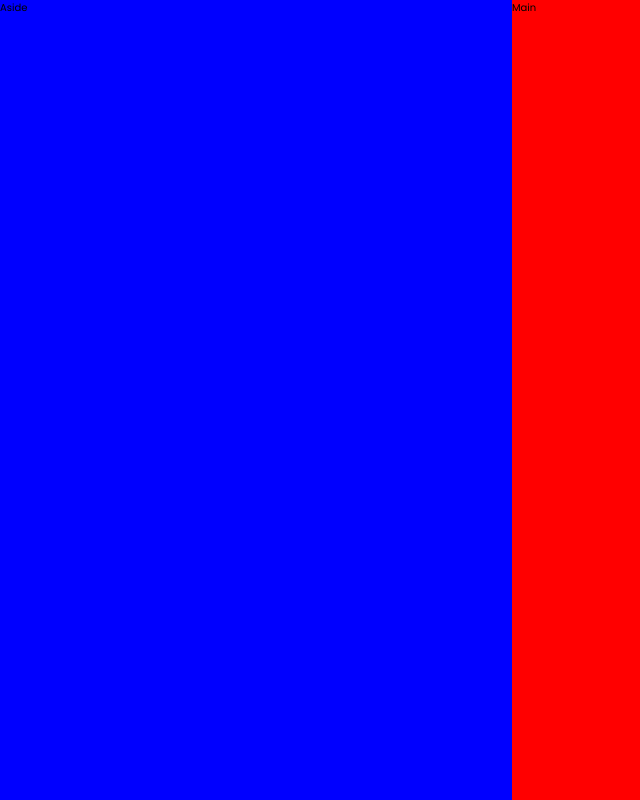
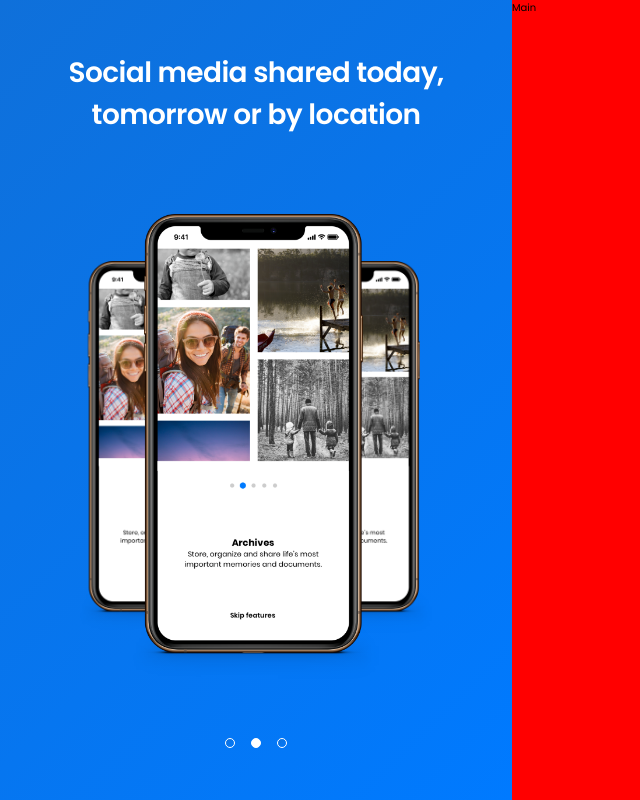
Before and after one commit to ahmediramadan01/sign-up-page, a plain HTML site: page index.html in a window 1280 px wide. Shown: the whole page, without its empty margins (0-640 px from the left). Drawn offline with Linux system fonts and the light colour scheme.

Commit message:
Build aside section

```diff
--- a/index.html
+++ b/index.html
@@ -11,7 +11,19 @@
         <title>Sign Up</title>
     </head>
     <body>
-        <aside class="aside">Aside</aside>
+        <aside class="aside">
+            <h1 class="aside__heading">Social media shared today, tomorrow or by location</h1>
+            <div class="aside__images">
+                <img src="./images/features-archive.png" alt="App screenshot" class="aside__image-1" />
+                <img src="./images/features-archive.png" alt="App screenshot" class="aside__image-2" />
+                <img src="./images/features-archive.png" alt="App screenshot" class="aside__image-3" />
+            </div>
+            <div class="aside__dots">
+                <button class="aside__dot">&nbsp;</button>
+                <button class="aside__dot aside__dot-selected">&nbsp;</button>
+                <button class="aside__dot">&nbsp;</button>
+            </div>
+        </aside>
         <main class="main">Main</main>
     </body>
 </html>
--- a/styles/style.css
+++ b/styles/style.css
@@ -27,7 +27,70 @@ a {
 /* Aside */
 
 .aside {
-    background-color: blue;
+    background: linear-gradient(316deg, #007aff 0%, #0f70da 100%);
+    padding: 5.2rem 1rem;
+    display: flex;
+    flex-direction: column;
+    align-items: center;
+    justify-content: space-between;
+}
+
+.aside__heading {
+    color: #fff;
+    text-align: center;
+    font-size: 2.8rem;
+    font-weight: 600;
+    line-height: 150%;
+    letter-spacing: -0.56px;
+    margin-bottom: 6.2rem;
+}
+
+.aside__images {
+    position: relative;
+    display: flex;
+    align-items: center;
+    justify-content: center;
+    margin-bottom: 4.2rem;
+}
+
+.aside__image-1 {
+    width: 50%;
+    z-index: 10;
+}
+
+.aside__image-2 {
+    width: 40%;
+    position: absolute;
+    transform: translateX(40%);
+    z-index: 5;
+}
+
+.aside__image-3 {
+    width: 40%;
+    position: absolute;
+    transform: translateX(-40%);
+    z-index: 5;
+}
+
+.aside__dots {
+    display: inline-flex;
+    justify-content: center;
+    align-items: center;
+    gap: 1.6rem;
+}
+
+.aside__dot {
+    cursor: pointer;
+    height: 10px;
+    width: 10px;
+    border-radius: 50%;
+    background: linear-gradient(316deg, #007aff 0%, #0f70da 100%);
+    border: 1px solid #fff;
+}
+
+.aside__dot-selected {
+    background: #fff;
+    border: 1px solid #fff;
 }
 
 /* Main */
```
Also changed, not shown: images/features-archive.png (added).
